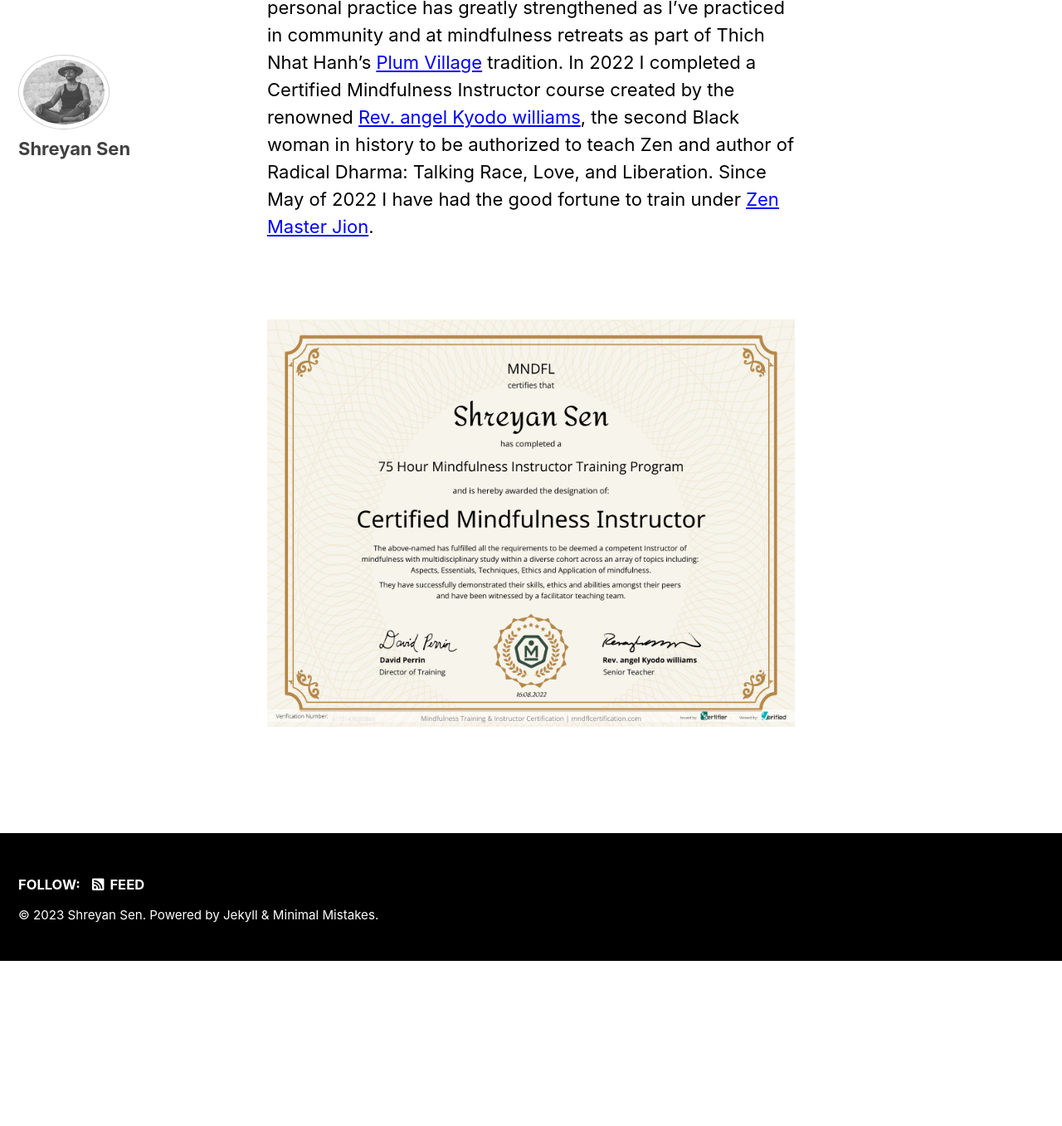
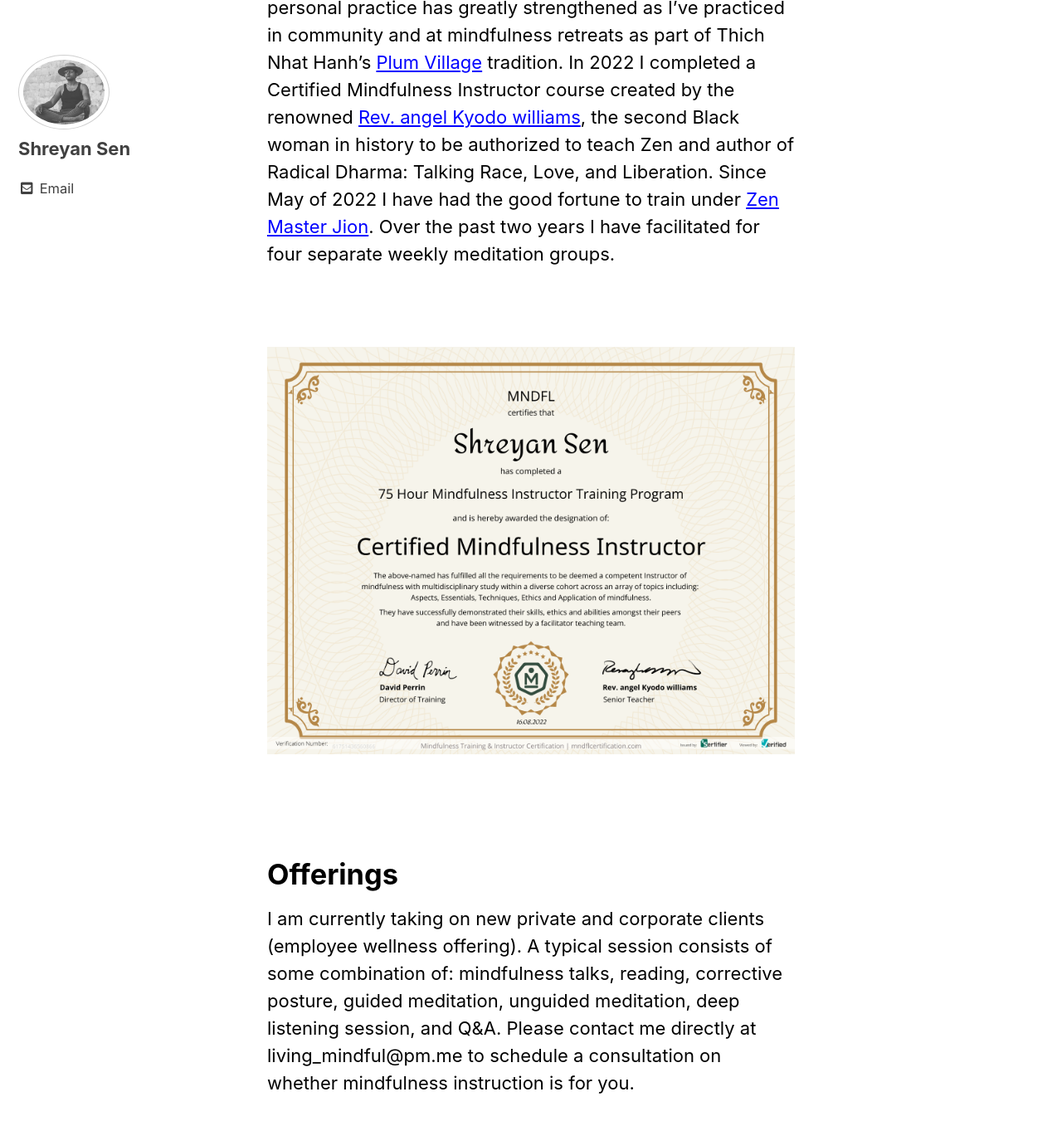
Before and after one commit to ShreyanSen/shreyansen.github.io, a Jekyll site: the page built from docs/_pages/mindfulness-instruction.md, in a window 1280 px wide and 1400 px high, scrolled down 2587 px. Shown: the top 1357 px of the window at 83% size. Built offline with Jekyll 4.4.1, drawn with Linux system fonts in a browser that asks for light colours; cached includes are drawn as plain includes; before the commit the page ends 3746 px from its top, so only the background shows below that.

Commit message:
updated offerings and email

```diff
--- a/docs/_config.yml
+++ b/docs/_config.yml
@@ -108,11 +108,11 @@
   avatar           : "/assets/images/meditation-picture.jpg"
   bio              : ""
   location         : # ""
-  email            :
+  email            : living_mindful@pm.me
   links:
     - label: "Email"
       icon: "fas fa-fw fa-envelope-square"
-      # url: "mailto:your.name@email.com"
+      # url: "living_mindful@pm.me"
     - label: "Website"
       icon: "fas fa-fw fa-link"
       # url: "https://your-website.com"
--- a/docs/_pages/mindfulness-instruction.md
+++ b/docs/_pages/mindfulness-instruction.md
@@ -26,7 +26,7 @@
 
 # Meet Your Mindfulness Instructor
 
-I first sat in meditation over ten years ago. Since 2020 my personal practice has greatly strengthened as I've practiced in community and at mindfulness retreats as part of Thich Nhat Hanh's [Plum Village](https://plumvillage.org/#filter=.region-na) tradition. In 2022 I completed a Certified Mindfulness Instructor course created by the renowned [Rev. angel Kyodo williams](https://revangel.com/), the second Black woman in history to be authorized to teach Zen and author of Radical Dharma: Talking Race, Love, and Liberation. Since May of 2022 I have had the good fortune to train under [Zen Master Jion](http://jion-blonstein.com/).
+I first sat in meditation over ten years ago. Since 2020 my personal practice has greatly strengthened as I've practiced in community and at mindfulness retreats as part of Thich Nhat Hanh's [Plum Village](https://plumvillage.org/#filter=.region-na) tradition. In 2022 I completed a Certified Mindfulness Instructor course created by the renowned [Rev. angel Kyodo williams](https://revangel.com/), the second Black woman in history to be authorized to teach Zen and author of Radical Dharma: Talking Race, Love, and Liberation. Since May of 2022 I have had the good fortune to train under [Zen Master Jion](http://jion-blonstein.com/). Over the past two years I have facilitated for four separate weekly meditation groups.
 
 <br/><br/>
 ![Mindfulness Instructor 2](/assets/images/mndfl_certificate.png)
@@ -38,3 +38,8 @@
 
 
 {% endcomment %}
+<br/><br/>
+
+# Offerings
+
+I am currently taking on new private and corporate clients (employee wellness offering). A typical session consists of some combination of: mindfulness talks, reading, corrective posture, guided meditation, unguided meditation, deep listening session, and Q&A. Please contact me directly at living_mindful@pm.me to schedule a consultation on whether mindfulness instruction is for you.
```
Also changed, not shown: 2 other files.
